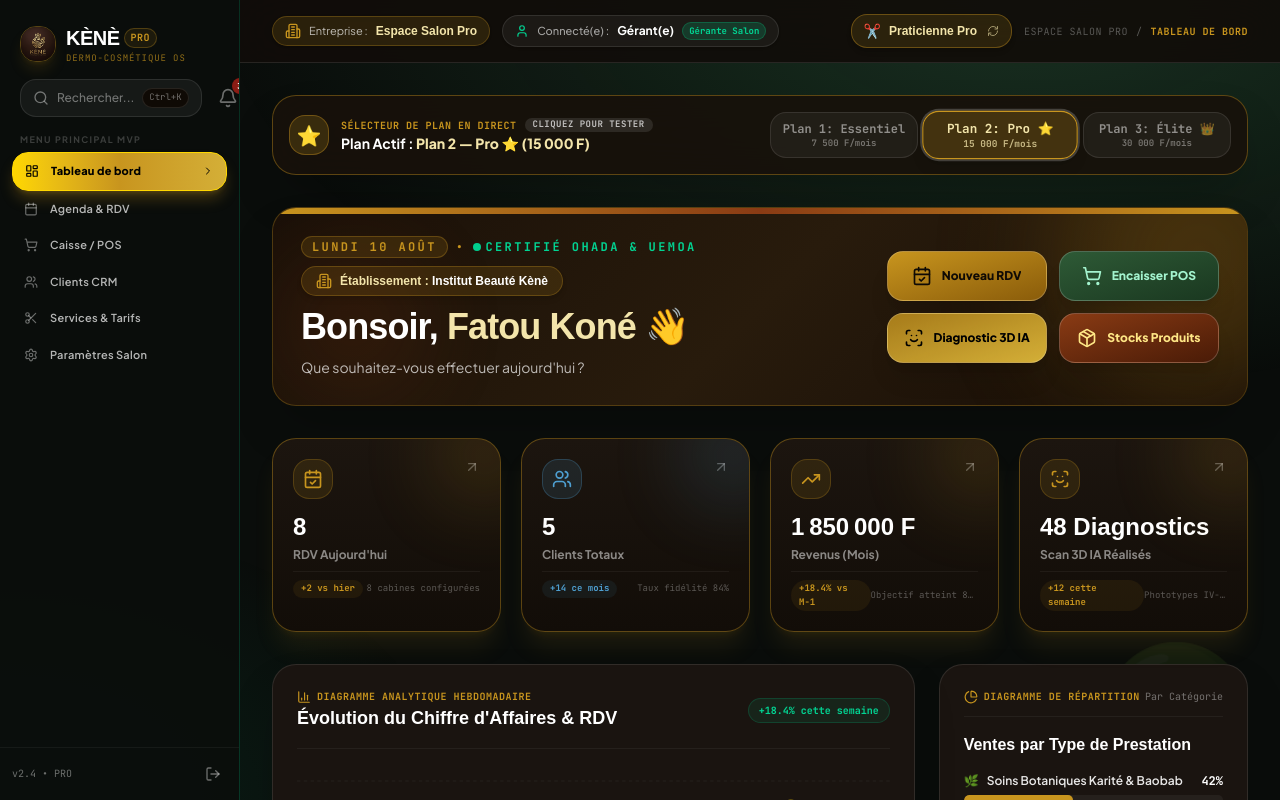
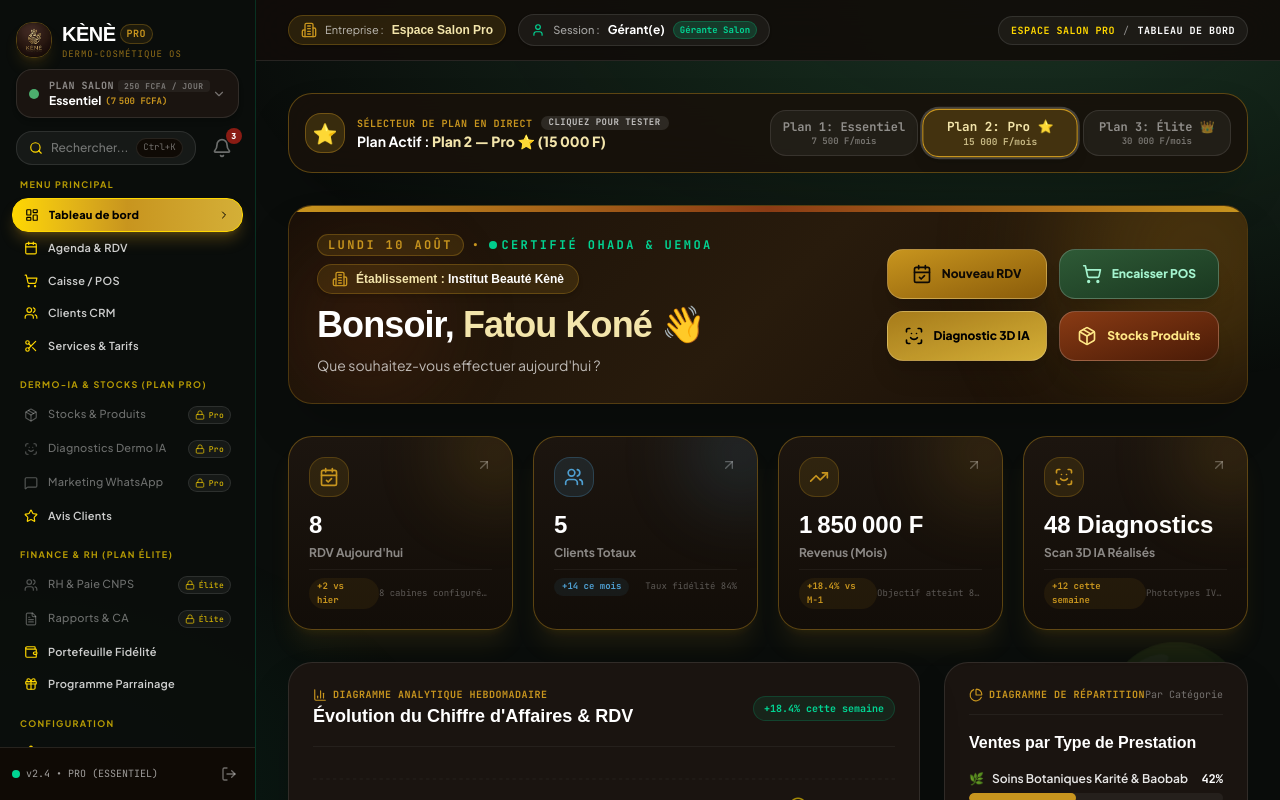
Before and after one commit to Fenezara/kene-os, a Next.js app: page /dashboard in a window 1280 px wide. Shown: the top 800 px of the page. Built offline with nearby package versions, Linux system fonts and the light colour scheme; a web font is replaced by a local one.

Commit message:
fix(pro): remove RoleSwitcher and dynamically adapt sidebar navigation menu to selected active plan

```diff
--- a/src/app/(pro)/layout.tsx
+++ b/src/app/(pro)/layout.tsx
@@ -6,33 +6,49 @@ import { usePathname, useRouter } from 'next/navigation'
 import { motion, AnimatePresence } from 'framer-motion'
 import {
   LayoutDashboard, Calendar, ShoppingCart, Users, Scissors,
-  Settings, LogOut, ChevronRight, Sparkles, Menu, X, Search, ArrowLeft, Building2, User
+  Settings, LogOut, ChevronRight, Sparkles, Menu, X, Search, ArrowLeft, Building2, User,
+  Package, ScanFace, MessageSquare, Star, Gift, Wallet, Award, FileText, Lock
 } from 'lucide-react'
 
 import { NotificationBell } from '@/components/NotificationBell'
 import { GlobalSearch } from '@/components/GlobalSearch'
-import { BranchSwitcher } from '@/components/BranchSwitcher'
-import { RoleSwitcher } from '@/components/RoleSwitcher'
 import { BackButton } from '@/components/ui/back-button'
 import { KeneLogo } from '@/components/ui/logo'
 import { handleLogout } from '@/lib/logout'
 
 import { PlanSwitcher } from '@/components/PlanSwitcher'
 import { KENE_PRICING_PLANS } from '@/config/pricing'
-import { Lock } from 'lucide-react'
 import { useToast } from '@/hooks/use-toast'
 
 const navItems = [
+  // Menu Principal (Plan Essentiel 🟢)
   { id: 'dashboard', name: 'Tableau de bord', href: '/dashboard', icon: LayoutDashboard, group: 'principal' },
   { id: 'agenda', name: 'Agenda & RDV', href: '/agenda', icon: Calendar, group: 'principal' },
   { id: 'pos', name: 'Caisse / POS', href: '/pos', icon: ShoppingCart, group: 'principal' },
   { id: 'clients', name: 'Clients CRM', href: '/clients', icon: Users, group: 'principal' },
   { id: 'services', name: 'Services & Tarifs', href: '/services', icon: Scissors, group: 'principal' },
-  { id: 'settings', name: 'Paramètres Salon', href: '/settings', icon: Settings, group: 'principal' },
+
+  // Dermo-IA & Stocks (Plan Pro ⚜️)
+  { id: 'inventory', name: 'Stocks & Produits', href: '/inventory', icon: Package, group: 'gestion' },
+  { id: 'diagnoses', name: 'Diagnostics Dermo IA', href: '/diagnoses', icon: ScanFace, group: 'gestion' },
+  { id: 'marketing', name: 'Marketing WhatsApp', href: '/marketing', icon: MessageSquare, group: 'gestion' },
+  { id: 'reviews', name: 'Avis Clients', href: '/reviews', icon: Star, group: 'gestion' },
+
+  // RH & Finance (Plan Élite 👑)
+  { id: 'rh', name: 'RH & Paie CNPS', href: '/rh', icon: Users, group: 'expert' },
+  { id: 'reports', name: 'Rapports & CA', href: '/reports', icon: FileText, group: 'expert' },
+  { id: 'wallet', name: 'Portefeuille Fidélité', href: '/wallet', icon: Wallet, group: 'expert' },
+  { id: 'referral', name: 'Programme Parrainage', href: '/referral', icon: Gift, group: 'expert' },
+
+  // Configuration
+  { id: 'settings', name: 'Paramètres Salon', href: '/settings', icon: Settings, group: 'config' },
 ]
 
 const groupLabels: Record<string, string> = {
-  principal: 'Menu Principal MVP',
+  principal: 'Menu Principal',
+  gestion: 'Dermo-IA & Stocks (Plan Pro)',
+  expert: 'Finance & RH (Plan Élite)',
+  config: 'Configuration',
 }
 
 function SidebarContent({ pathname, onNavigate }: { pathname: string; onNavigate?: () => void }) {
@@ -59,17 +75,20 @@ function SidebarContent({ pathname, onNavigate }: { pathname: string; onNavigate
 
   return (
     <div className="flex flex-col h-full">
-      {/* Logo */}
-      <div className="px-5 pt-6 pb-4">
+      {/* Logo & Plan Selector */}
+      <div className="px-4 pt-5 pb-3">
         <KeneLogo href="/dashboard" subtitle="PRO" size="md" />
 
-        {/* Action buttons */}
-        <div className="mt-4 flex items-center gap-2">
+        {/* Dynamic Plan Switcher Widget */}
+        <PlanSwitcher />
+
+        {/* Search & Notifications */}
+        <div className="mt-3 flex items-center gap-2">
           <button
             onClick={() => window.dispatchEvent(new KeyboardEvent('keydown', { key: 'k', ctrlKey: true }))}
-            className="flex-1 flex items-center gap-2 px-3 py-2 bg-white/5 hover:bg-white/10 border border-white/10 rounded-xl text-white/40 transition-colors"
+            className="flex-1 flex items-center gap-2 px-3 py-1.5 bg-white/5 hover:bg-white/10 border border-white/10 rounded-xl text-white/40 transition-colors"
           >
-            <Search className="w-4 h-4 shrink-0" />
+            <Search className="w-3.5 h-3.5 shrink-0 text-[#FFD700]" />
             <span className="text-xs font-medium truncate">Rechercher...</span>
             <span className="ml-auto text-[9px] font-mono bg-[#0F0A05] px-1.5 py-0.5 rounded-md border border-white/10">Ctrl+K</span>
           </button>
@@ -77,15 +96,15 @@ function SidebarContent({ pathname, onNavigate }: { pathname: string; onNavigate
         </div>
       </div>
 
-      {/* Nav groups */}
-      <nav className="flex-1 overflow-y-auto px-3 pb-4 space-y-5 scrollbar-none">
+      {/* Dynamic Nav groups according to activePlan */}
+      <nav className="flex-1 overflow-y-auto px-3 pb-4 space-y-4 scrollbar-none">
         {groups.map((group) => {
           const items = navItems.filter(i => i.group === group)
 
           return (
             <div key={group}>
-              <div className="px-2 mb-1.5 text-[9px] font-bold tracking-[0.15em] uppercase text-white/20">
-                {groupLabels[group]}
+              <div className="px-2 mb-1.5 text-[9px] font-bold tracking-[0.15em] uppercase text-[#FFD700]/70 flex items-center justify-between">
+                <span>{groupLabels[group]}</span>
               </div>
               <div className="space-y-0.5">
                 {items.map((item) => {
@@ -94,22 +113,34 @@ function SidebarContent({ pathname, onNavigate }: { pathname: string; onNavigate
                   const Icon = item.icon
 
                   return (
-                    <Link key={item.href} href={item.href} onClick={onNavigate}>
-                      <div className={`flex items-center gap-3 px-3 py-2.5 rounded-xl text-[11px] tracking-wide transition-all duration-200 cursor-pointer ${
+                    <Link
+                      key={item.href}
+                      href={item.href}
+                      onClick={(e) => {
+                        if (!isAllowed) {
+                          toast({
+                            title: `🔒 Module réservé au ${item.group === 'expert' ? 'Plan Élite' : 'Plan Pro'}`,
+                            description: "Veuillez changer de plan ci-dessus pour simuler le déverrouillage de ce module.",
+                          });
+                        }
+                        if (onNavigate) onNavigate();
+                      }}
+                    >
+                      <div className={`flex items-center gap-2.5 px-3 py-2 rounded-xl text-[11px] tracking-wide transition-all duration-200 cursor-pointer ${
                         isActive
                           ? 'bg-gradient-to-r from-[#FFD700] via-[#C8951E] to-[#D4AF37] text-black font-black shadow-lg shadow-[#C8951E]/30 border border-[#FFD700]'
                           : isAllowed
-                          ? 'text-white/70 hover:text-white hover:bg-white/10 font-semibold'
-                          : 'text-white/40 hover:text-white hover:bg-white/10 font-medium'
+                          ? 'text-white/80 hover:text-white hover:bg-white/10 font-semibold'
+                          : 'text-white/40 hover:bg-white/5 font-medium'
                       }`}>
-                        <Icon className={`w-3.5 h-3.5 shrink-0 ${isActive ? 'text-black font-bold' : isAllowed ? 'text-white/40' : 'text-white/20'}`} />
+                        <Icon className={`w-3.5 h-3.5 shrink-0 ${isActive ? 'text-black font-bold' : isAllowed ? 'text-[#FFD700]' : 'text-white/30'}`} />
                         <span className={`truncate ${isActive ? 'text-black font-black' : ''}`}>{item.name}</span>
                         {isActive ? (
                           <ChevronRight className="w-3 h-3 ml-auto text-black font-bold shrink-0" />
                         ) : !isAllowed && (
-                          <div className="ml-auto flex items-center gap-1 bg-white/5 border border-white/10 px-1.5 py-0.5 rounded-md text-[8px] font-mono text-[#C8951E]">
+                          <div className="ml-auto flex items-center gap-1 bg-white/5 border border-white/10 px-1.5 py-0.5 rounded-md text-[8px] font-mono text-[#FFD700]/80 shrink-0">
                             <Lock className="w-2.5 h-2.5" />
-                            <span>Pro/Élite</span>
+                            <span>{item.group === 'expert' ? 'Élite' : 'Pro'}</span>
                           </div>
                         )}
                       </div>
@@ -123,8 +154,11 @@ function SidebarContent({ pathname, onNavigate }: { pathname: string; onNavigate
       </nav>
 
       {/* Footer */}
-      <div className="p-3 border-t border-white/5 flex items-center justify-between text-xs text-white/40">
-        <span className="text-[10px] font-mono">v2.4 • PRO</span>
+      <div className="p-3 border-t border-white/10 flex items-center justify-between text-xs text-white/40 bg-[#0F0A05]">
+        <div className="flex items-center gap-1.5">
+          <span className="w-2 h-2 rounded-full bg-emerald-400 animate-pulse" />
+          <span className="text-[10px] font-mono text-white/60">v2.4 • PRO ({activePlan.toUpperCase()})</span>
+        </div>
         <button
           onClick={handleLogout}
           className="p-1.5 hover:text-red-400 rounded-lg hover:bg-white/5 transition-colors cursor-pointer"
@@ -254,7 +288,7 @@ export default function ProLayout({ children }: { children: React.ReactNode }) {
       </div>
 
       {/* ─── DESKTOP SIDEBAR (FIXED STICKY LEFT AT 1024px+) ─── */}
-      <aside className={`hidden lg:flex flex-col w-60 shrink-0 sticky top-0 h-screen z-20 transition-all duration-500 ${
+      <aside className={`hidden lg:flex flex-col w-64 shrink-0 sticky top-0 h-screen z-20 transition-all duration-500 ${
         isEssentiel ? 'border-r border-emerald-500/20' : isPro ? 'border-r border-[#C8951E]/40 shadow-xl shadow-[#C8951E]/10' : 'border-r-2 border-[#FFD700]/60 shadow-2xl shadow-[#FFD700]/20'
       }`}>
         <div className={`absolute inset-0 transition-colors duration-500 ${
@@ -280,7 +314,7 @@ export default function ProLayout({ children }: { children: React.ReactNode }) {
           <div className="w-7 h-7 rounded-xl bg-gradient-to-br from-[#F3E5AB] to-[#C8951E] flex items-center justify-center font-display font-black text-[#0F0A05] text-sm shrink-0">K</div>
           <div className="min-w-0">
             <span className="font-display font-bold text-[#C8951E] text-xs block leading-tight truncate">{companyName}</span>
-            <span className="text-[9px] text-white/40 block truncate">Session : {userName}</span>
+            <span className="text-[9px] text-white/40 block truncate">Plan : {activePlan.toUpperCase()}</span>
           </div>
         </div>
         <button onClick={() => setMobileOpen(true)} className="p-2 text-white/60 hover:text-white shrink-0 flex items-center gap-1.5 bg-[#C8951E]/10 border border-[#C8951E]/30 rounded-xl">
@@ -306,7 +340,7 @@ export default function ProLayout({ children }: { children: React.ReactNode }) {
               transition={{ type: 'spring', stiffness: 320, damping: 32 }}
               className="fixed inset-y-0 left-0 w-80 z-50 lg:hidden bg-[#110D09] border-r border-[#C8951E]/30 flex flex-col shadow-2xl"
             >
-              <div className="absolute top-3 right-3">
+              <div className="absolute top-3 right-3 z-50">
                 <button onClick={() => setMobileOpen(false)} className="p-2 text-white/40 hover:text-white">
                   <X className="w-5 h-5" />
                 </button>
@@ -332,7 +366,7 @@ export default function ProLayout({ children }: { children: React.ReactNode }) {
             </div>
             <div className="flex items-center gap-2 px-3 py-1.5 rounded-xl bg-white/5 border border-white/10 text-white text-xs font-medium shadow-sm">
               <User className="w-3.5 h-3.5 text-emerald-400" />
-              <span className="text-white/60 text-[11px]">Connecté(e) :</span>
+              <span className="text-white/60 text-[11px]">Session :</span>
               <span className="text-white font-bold">{userName}</span>
               <span className="text-[9px] bg-emerald-500/20 text-emerald-400 font-mono font-bold px-1.5 py-0.5 rounded-md border border-emerald-500/30">
                 {userRole}
@@ -341,11 +375,10 @@ export default function ProLayout({ children }: { children: React.ReactNode }) {
           </div>
 
           <div className="flex items-center gap-3">
-            <RoleSwitcher />
-            <div className="flex items-center gap-2 text-[10px] text-white/30 font-mono uppercase tracking-wider">
-              <span>Espace Salon Pro</span>
+            <div className="flex items-center gap-2 text-[10px] text-white/50 font-mono uppercase tracking-wider bg-white/5 px-3 py-1.5 rounded-xl border border-white/10">
+              <span className="text-[#FFD700] font-bold">Espace Salon Pro</span>
               <span>/</span>
-              <span className="text-[#C8951E] font-bold">
+              <span className="text-white font-bold">
                 {navItems.find(i => i.href === pathname)?.name || 'Tableau de bord'}
               </span>
             </div>
```
